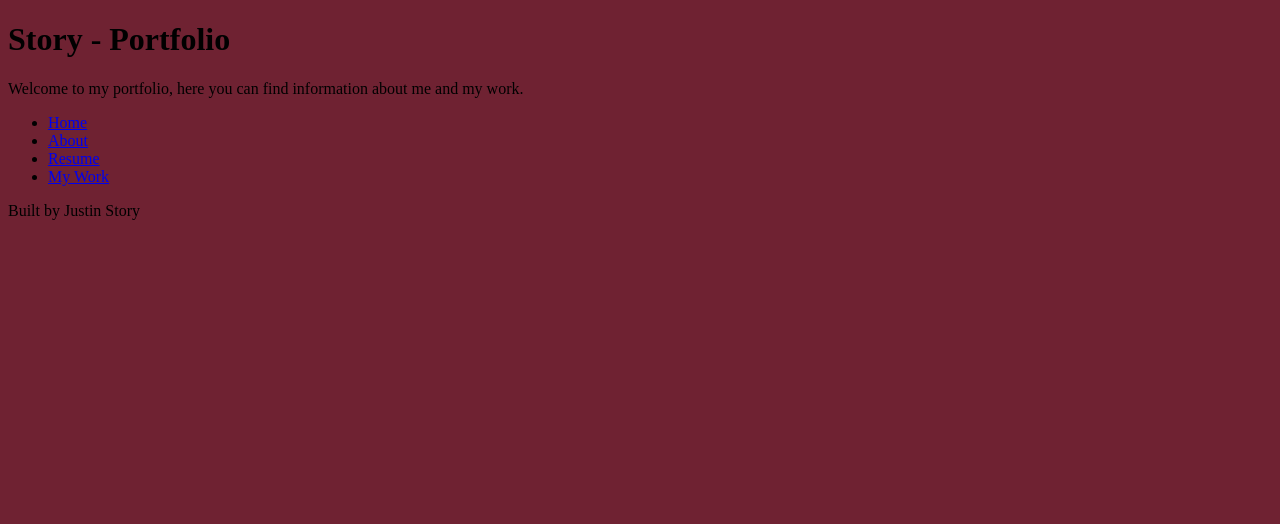
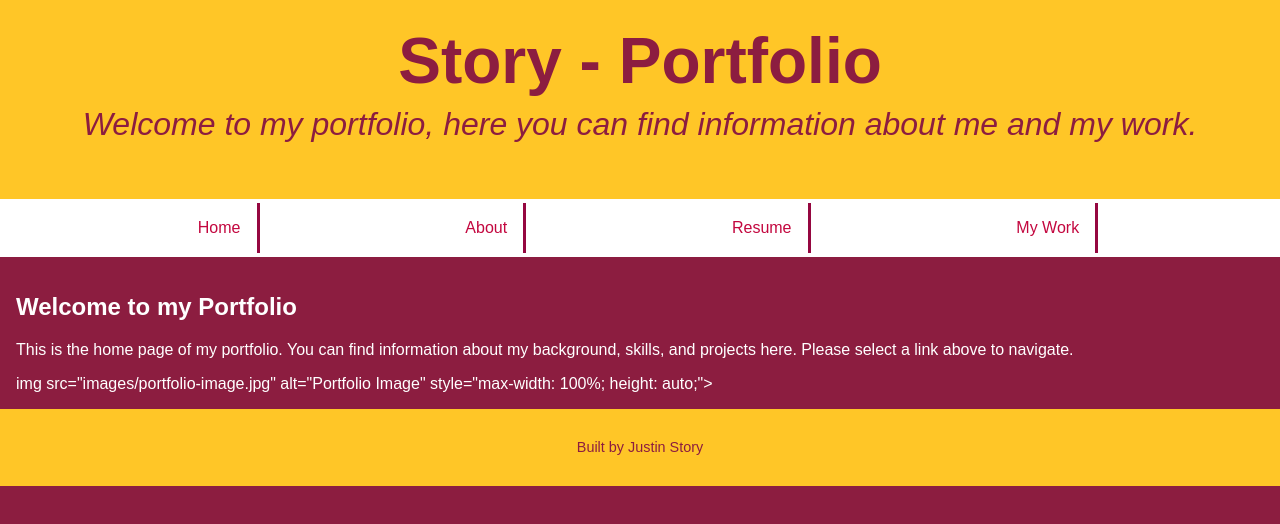
Before and after one commit to JStoryASU/Story-Portfolio, a plain HTML site: page index.html in a window 1280 px wide. Drawn offline with Linux system fonts and the light colour scheme.

Commit message:
Basic CSS and image file
CSS applied and image folder created

```diff
--- a/index.html
+++ b/index.html
@@ -20,7 +20,9 @@
         </ul>
     </nav>
     <main>
-
+        <h2>Welcome to my Portfolio</h2>
+        <p>This is the home page of my portfolio. You can find information about my background, skills, and projects here. Please select a link above to navigate.</p>
+        img src="images/portfolio-image.jpg" alt="Portfolio Image" style="max-width: 100%; height: auto;">
     </main>
     <footer>
         <p> Built by Justin Story</p>
--- a/styles.css
+++ b/styles.css
@@ -1,13 +1,78 @@
 /* CSS by Justin Story */
 /* Color Palette:
-Black= #1A1A1D
-Grey= #4E4E50
-Crimson= #6F2232
-Dark Red= #950740
-Bright Red= #C3073F
+ASU Maroon: #8C1D40
+ASU GOLD: #FFC627
+ASU WHITE: #FFFFFF
+ASU BLACK: #000000
 */
 
 /* GLOBAL (base) MOBILE FIRST */
 body {
-    background-color: #6F2232;
+    font-family: Arial, sans-serif;
+    margin: 0;
+    background-color: #8C1D40;
+    color: #FFFFFF;
+    min-width:500px;
+    display: grid;
+    grid-template-columns: 1fr;
 }
+header{
+    background-color: #FFC627;
+    text-align: center;
+    padding: 1.5rem;
+    font-size: 2rem;
+}
+header h1{
+    margin: 0;
+    color: #8C1D40;
+}
+header p {
+    font-style: italic;
+    margin-top: 0.5rem;
+    color: #8C1D40;
+}
+nav{
+    background-color: #FFFFFF;
+}
+nav ul{
+    list-style: none;
+    margin: 0;
+    padding: 0;
+}
+nav a{
+    display: block;
+    padding: 1rem;
+    color: #C3073F;
+    text-decoration: none;
+    border-right: 3px solid #950740;
+    margin: .25rem;
+}
+nav a:hover{
+    background-color: #C3073F;
+    color: #FFFFFF;
+}
+main{
+    padding: 1rem;
+}
+footer{
+    background-color: #FFC627;
+    color: #8C1D40;
+    text-align: center;
+    padding: 1rem;
+    font-size: 0.9rem;
+}
+/*===== Media Query (Medium) =====*/
+@media (min-width: 800px) {
+    header, nav, footer {
+        grid-column: 1 / -1;
+    }
+    nav ul {
+        display: flex;
+        justify-content: space-evenly;
+        gap:.25rem;
+    }
+    .card-row{
+        display: flex;
+        gap: 1rem;
+    }
+}
```
Also changed, not shown: 1 other file.
